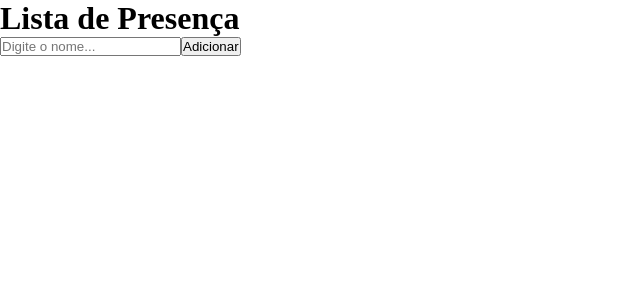
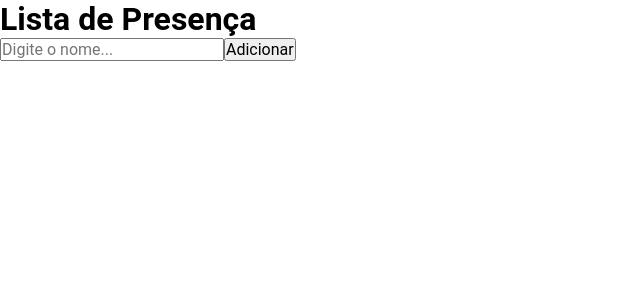
Before and after one commit to mykewayner/EstudoReact, a React (Vite) app in the folder reactapp/: page / in a window 1280 px wide. Shown: the top 300 px of the page, without its empty margins (0-640 px from the left). Built offline with nearby package versions, Linux system fonts and the light colour scheme.

Commit message:
Adicionada fonte

```diff
--- a/reactapp/index.html
+++ b/reactapp/index.html
@@ -3,6 +3,11 @@
   <head>
     <meta charset="UTF-8" />
     <meta name="viewport" content="width=device-width, initial-scale=1.0" />
+
+    <link rel="preconnect" href="https://fonts.googleapis.com">
+    <link rel="preconnect" href="https://fonts.gstatic.com" crossorigin>
+    <link href="https://fonts.googleapis.com/css2?family=Inconsolata:wght@400;700&display=swap" rel="stylesheet">
+
     <title>App lista de presença</title>
   </head>
   <body>
--- a/reactapp/src/styles/global.css
+++ b/reactapp/src/styles/global.css
@@ -3,3 +3,10 @@
     padding: 0;
     box-sizing: border-box;
 }
+
+body, input, button {
+    font-size: 16px;
+    font-family: 'Roboto', sans-serif;
+
+    -webkit-font-smoothing: antialiased;
+}
```
